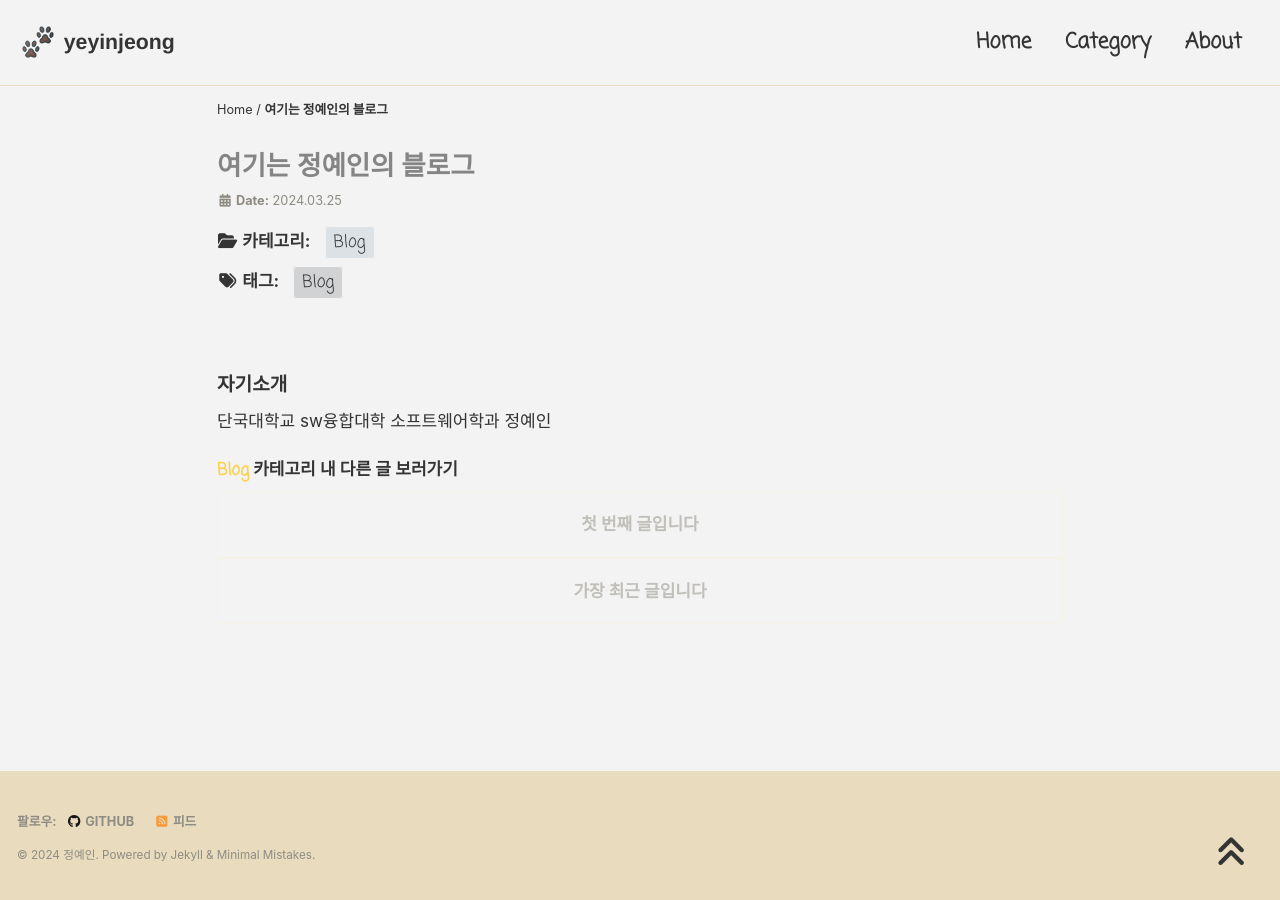
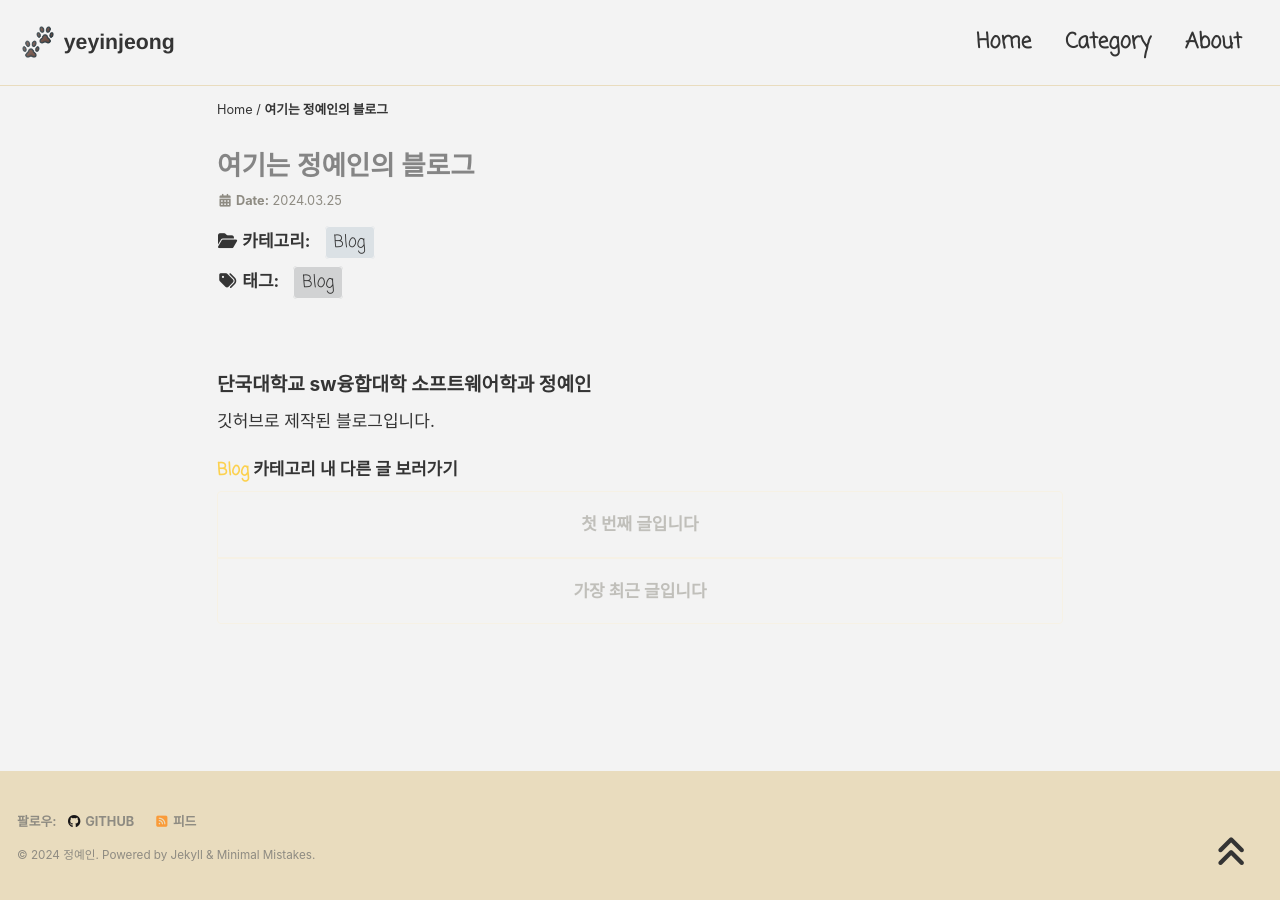
Before and after one commit to yyj1001/yyj1001.github.io, a Jekyll site: the page built from _pages/about.md, in a window 1280 px wide. Built offline with Jekyll 4.4.1, drawn with Linux system fonts in a browser that asks for light colours; cached includes are drawn as plain includes; nearby versions of some CDN libraries; some web fonts are replaced.

Commit message:
about페이지 수정

```diff
--- a/_pages/about.md
+++ b/_pages/about.md
@@ -11,6 +11,6 @@ tags:
 ---
 
 
-### 자기소개
+### 단국대학교 sw융합대학 소프트웨어학과 정예인
 
-단국대학교 sw융합대학 소프트웨어학과 정예인
+깃허브로 제작된 블로그입니다.
```
